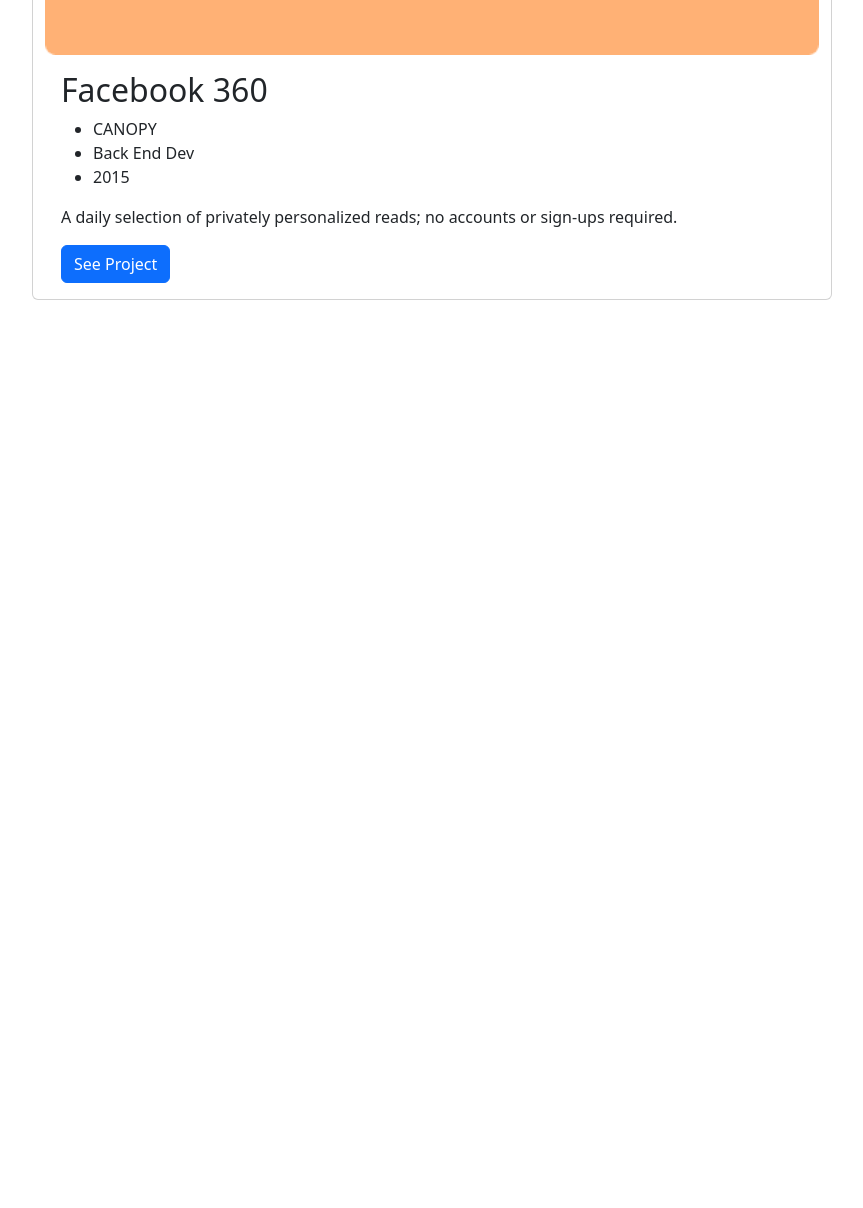
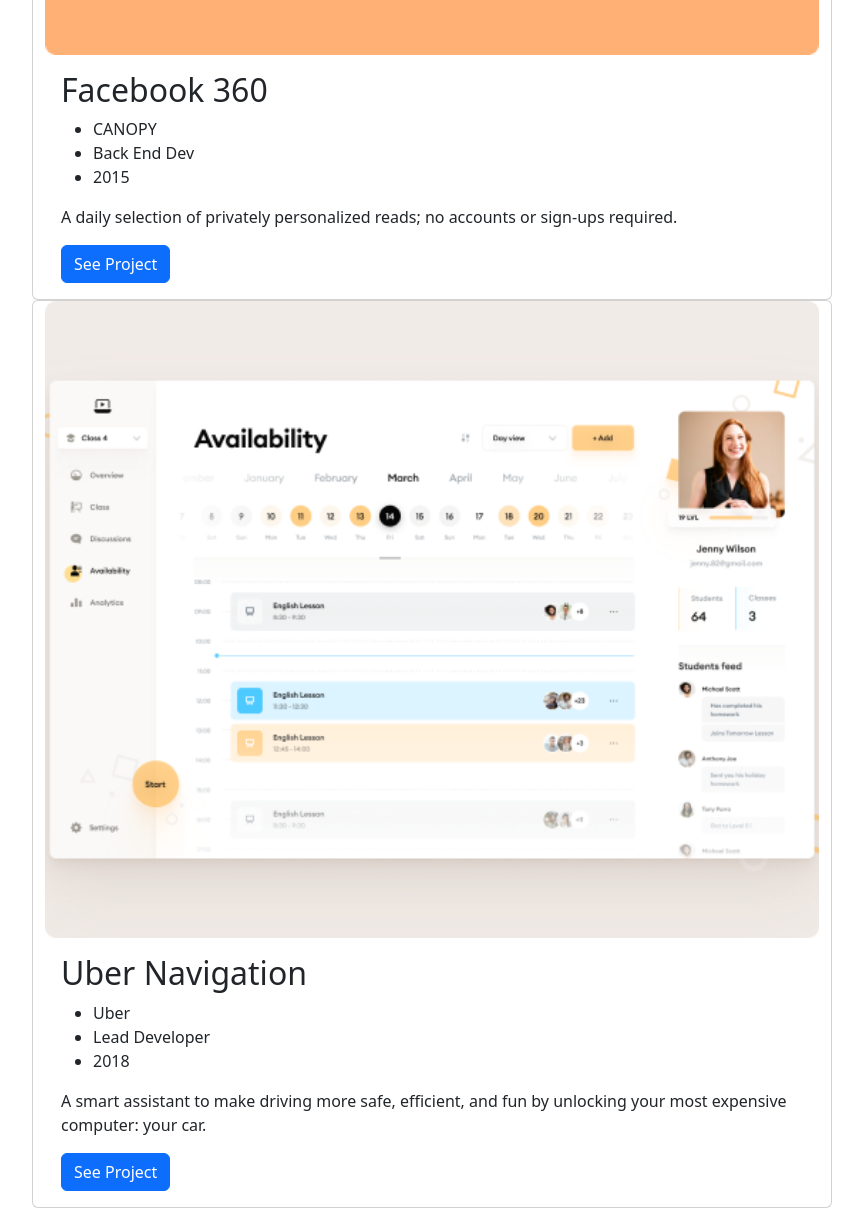
Before and after one commit to Kidd254/bootstrap_desktop_version, a plain HTML site: page index.html in a window 1280 px wide. Shown: the part 2673-3881 px from the top of the page, without its empty margins (208-1071 px from the left). Before the commit the page ends 2973 px from the top, so only its background shows below. Drawn offline with nearby package versions, Linux system fonts and the light colour scheme.

Commit message:
modified html file

```diff
--- a/index.html
+++ b/index.html
@@ -113,6 +113,21 @@
             <a href="#" class="btn btn-primary">See Project</a>
         </div>
     </div>
+    <div class="container-fluid card" style="width: 800px;">
+        <img src="./images/Desktop_project4.png" class="card-img-top" alt="Project Image">
+        <div class="card-body">
+            <h2 class="card-title">Uber Navigation</h2>
+            <ul class="project_details">
+                <li class="canopy">Uber</li>
+                <li class="Back_End_Dev">Lead Developer</li>
+                <li class="year">2018</li>
+            </ul>
+            <p class="card-text">A smart assistant to make driving more safe, efficient, and fun by unlocking your
+                most expensive computer: your car.
+            </p>
+            <a href="#" class="btn btn-primary">See Project</a>
+        </div>
+    </div>
 </body>
 
 
```
